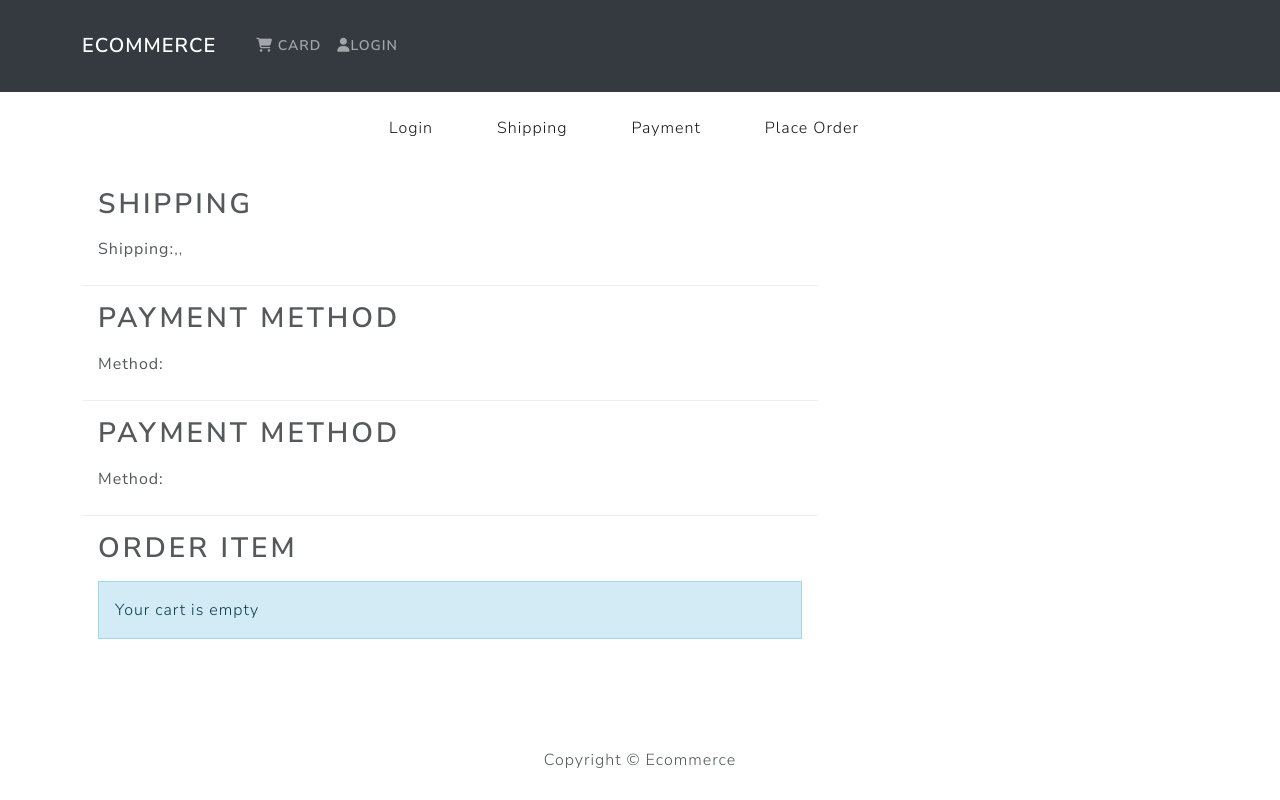
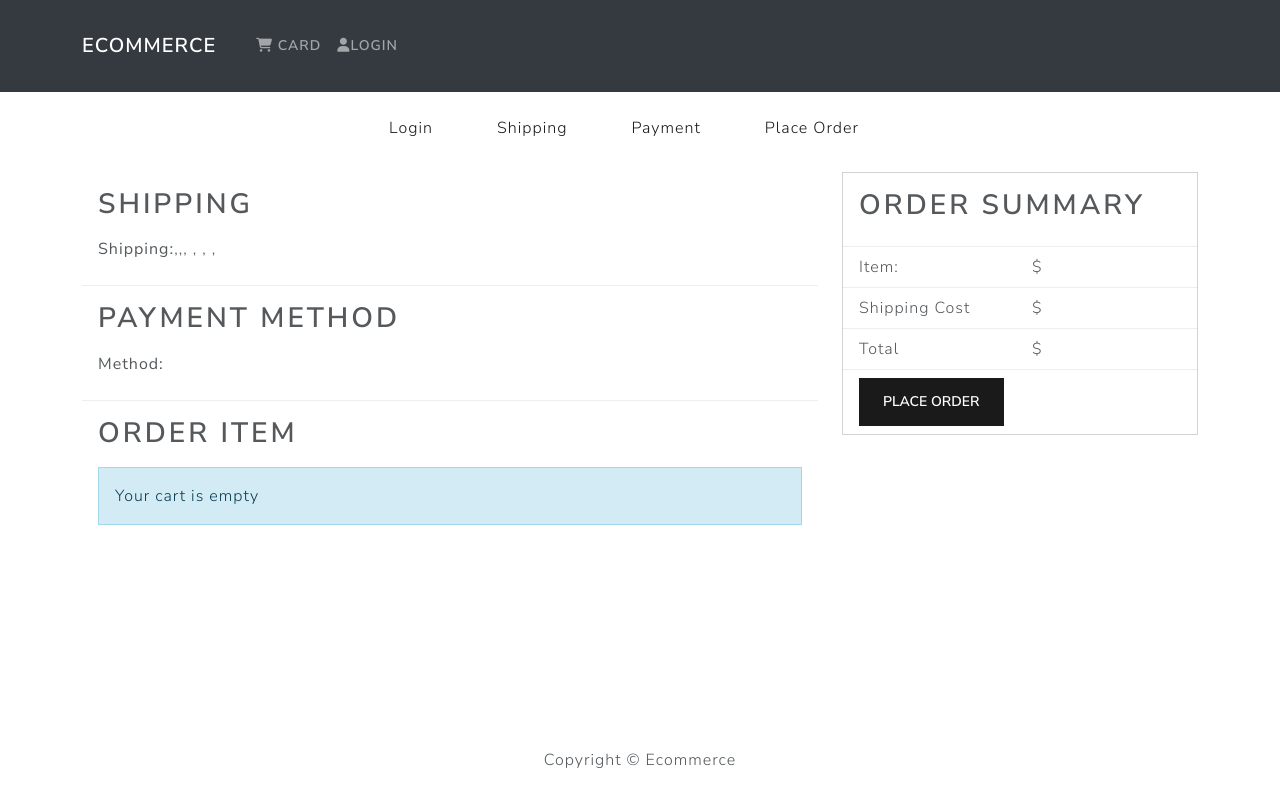
Before and after one commit to akborhossain/ecommerce-django, a React (Create React App) app in the folder frontend/: page /placeorder in a window 1280 px wide. Built offline with nearby package versions, Linux system fonts and the light colour scheme.

Commit message:
place order

```diff
--- a/frontend/src/pages/CartPage.jsx
+++ b/frontend/src/pages/CartPage.jsx
@@ -32,8 +32,9 @@ function CartPage() {
   };
 
   const checkoutHandler =()=>{
-    navigate('/login?redirect=shipping')
+    navigate('/login?redirect=shipping');
   }
+
 
   return (
     <>
--- a/frontend/src/pages/LoginPage.jsx
+++ b/frontend/src/pages/LoginPage.jsx
@@ -18,9 +18,10 @@ function LoginPage() {
   const { error, loading, userInfo } = userLogin;
   useEffect(() => {
     if (userInfo) {
-      navigate(redirect);
+      navigate(`/${redirect}`);
     }
   }, [navigate, userInfo, redirect]);
+
 
   const submitHandler = (e) => {
     e.preventDefault();
--- a/frontend/src/pages/PaymentPage.jsx
+++ b/frontend/src/pages/PaymentPage.jsx
@@ -1,22 +1,22 @@
 import React, { useEffect, useState } from "react";
-import { Form, Button,Col } from "react-bootstrap";
+import { Form, Button, Col } from "react-bootstrap";
 import { useDispatch, useSelector } from "react-redux";
 import FormContainer from "../components/FormContainer";
 import CheckoutSteps from "../components/CheckoutSteps";
-import {savePaymentMethod} from '../actions/cartActions';
+import { savePaymentMethod } from '../actions/cartActions';
 import { Link, useLocation, useNavigate } from "react-router-dom";
 
 function PaymentPage() {
 
-    const cart=useSelector(state=> state.cart)
-    const {shippingAddress}=cart
-    const dispatch=useDispatch();
+    const cart = useSelector(state => state.cart)
+    const { shippingAddress } = cart
+    const dispatch = useDispatch();
     const navigate = useNavigate();
-    const [paymentMethod, setPaymentMethod]=useState("PayPal");
-    if(!shippingAddress.address){
+    const [paymentMethod, setPaymentMethod] = useState("PayPal");
+    if (!shippingAddress.address) {
         navigate("/shipping");
     }
-    const submitHandler=(e)=>{
+    const submitHandler = (e) => {
         e.preventDefault()
         dispatch(savePaymentMethod(paymentMethod))
         navigate("/placeorder");
@@ -24,7 +24,7 @@ function PaymentPage() {
     return (
         <FormContainer>
             <CheckoutSteps step1 step2 step3 />
-        <Form>
+            <Form onSubmit={submitHandler}>
                 <Form.Group>
                     <Form.Label as='legend'>
                         Select Payment
@@ -35,7 +35,8 @@ function PaymentPage() {
                             label='PayPal'
                             id='paypal'
                             name='paymentMethod'
-                onChange={(e)=>setPaymentMethod(e.target.value)}
+                            checked
+                            onChange={(e) => setPaymentMethod(e.target.value)}
                         >
 
                         </Form.Check>
--- a/frontend/src/pages/PlaceOrderPage.jsx
+++ b/frontend/src/pages/PlaceOrderPage.jsx
@@ -1,12 +1,15 @@
 import React, { useEffect, useState } from "react";
-import {  Button, Row, Col, ListGroup, Image, Card } from "react-bootstrap";
+import { Button, Row, Col, ListGroup, Image, Card } from "react-bootstrap";
 import { Link } from 'react-router-dom';
 import Message from '../components/Message';
 import { useDispatch, useSelector } from "react-redux";
 import CheckoutSteps from "../components/CheckoutSteps";
 
 function PlaceOrderPage() {
-  const cart=useSelector(state=>state.cart)
+  const cart = useSelector(state => state.cart)
+  const placeOrder =()=>{
+    console.log("place order")
+  }
   return (
     <div>
       <CheckoutSteps step1 step2 step3 step4 />
@@ -19,16 +22,15 @@ function PlaceOrderPage() {
                 <strong>
                   Shipping:
                 </strong>
-                {cart.shippingAddress.address},{cart.shippingAddress.union},{cart.shippingAddress.postOffice}
-              </p>
-            </ListGroup.Item>
-            <ListGroup.Item>
-              <h2> Payment Method</h2>
-              <p>
-                <strong>
-                  Method:
-                </strong>
-                {cart.paymentMethod}
+                {cart.shippingAddress.address},{cart.shippingAddress.union},{cart.shippingAddress.postOffice},
+                {' '}
+                {cart.shippingAddress.postalCode},
+                {' '}
+                {cart.shippingAddress.policeStation},
+                {' '}
+                {cart.shippingAddress.district},
+                {' '}
+                {cart.shippingAddress.division}
               </p>
             </ListGroup.Item>
 
@@ -43,18 +45,21 @@ function PlaceOrderPage() {
             </ListGroup.Item>
             <ListGroup.Item>
               <h2> Order Item</h2>
-              {cart.cartItems.length ===0 ? <Message variant='info'>
+              {cart.cartItems.length === 0 ? <Message variant='info'>
                 Your cart is empty
-              </Message>:(
+              </Message> : (
                 <ListGroup variant='flush'>
-                  {cart.cartItems.map((item, index)=>(
+                  {cart.cartItems.map((item, index) => (
                     <ListGroup.Item key={index}>
                       <Row>
                         <Col md={1}>
-                          <Image src={item.image} alt={item.name} fluid rounded/>
+                          <Image src={item.image} alt={item.name} fluid rounded />
                         </Col>
                         <Col>
-                        <Link to={`/product/${index.product}`}> {item.name} </Link>
+                          <Link to={`/product/${item.product}`}> {item.name} </Link>
+                        </Col>
+                        <Col md={4}>
+                        {item.qty} x ${item.price} = ${(item.qty*item.price).toFixed(2)}
                         </Col>
                       </Row>
                     </ListGroup.Item>
@@ -66,6 +71,43 @@ function PlaceOrderPage() {
             </ListGroup.Item>
           </ListGroup>
         </Col>
+        <Col md={4}>
+        <Card>
+          <ListGroup variant="flush">
+              <ListGroup.Item>
+                <h2>
+                  Order Summary
+                </h2>
+              </ListGroup.Item>
+              <ListGroup.Item>
+                <Row>
+                  <Col> Item:</Col>
+                  <Col>${cart.itemsPrice}</Col>
+                </Row>
+              </ListGroup.Item>              <ListGroup.Item>
+                <Row>
+                  <Col> Shipping Cost</Col>
+                  <Col>${cart.shippingCost}</Col>
+                </Row>
+              </ListGroup.Item>
+              <ListGroup.Item>
+                <Row>
+                  <Col> Total</Col>
+                  <Col>${cart.totalPrive}</Col>
+                </Row>
+              </ListGroup.Item>
+              <ListGroup.Item>
+                <Button type="button" className="btn-block"
+                disabled={cart.cartItems ===0 }
+                onClick={placeOrder}>
+                  Place Order
+                </Button>
+              </ListGroup.Item>
+
+
+          </ListGroup>
+        </Card>
+        </Col>
       </Row>
     </div>
   )
--- a/frontend/src/pages/ShippingPage.jsx
+++ b/frontend/src/pages/ShippingPage.jsx
@@ -1,6 +1,8 @@
 import React, { useEffect, useState } from "react";
 import { Form, Button } from "react-bootstrap";
 import { useDispatch, useSelector } from "react-redux";
+import { useNavigate } from "react-router-dom";
+
 import FormContainer from "../components/FormContainer";
 import CheckoutSteps from "../components/CheckoutSteps";
 
@@ -11,6 +13,8 @@ function ShippingPage() {
   const cart = useSelector(state => state.cart)
   const { shippingAddress } = cart
   const dispatch = useDispatch();
+  const navigate = useNavigate(); // Get the navigate function
+
   const [address, setAddress] = useState(shippingAddress.address);
   const [postOffice, setPostOffice] = useState(shippingAddress.postOffice);
   const [postalCode, setPostalCode] = useState(shippingAddress.postalCode);
@@ -30,6 +34,7 @@ function ShippingPage() {
       district,
       division
     }))
+    navigate('/payment')
 
   }
 
```
Also changed, not shown: 1 other file (tests, documents, lock files or other folders). Lines whose indentation alone changed are shown as unchanged.
